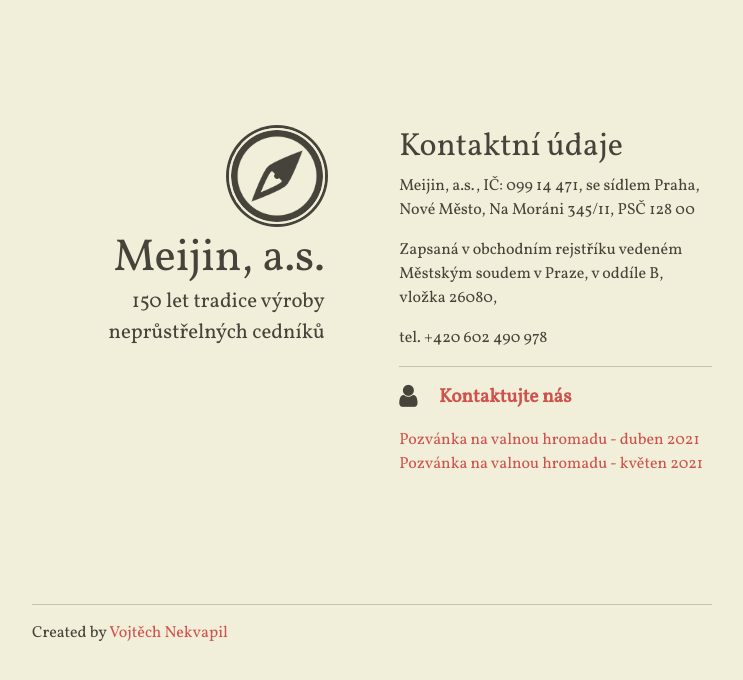
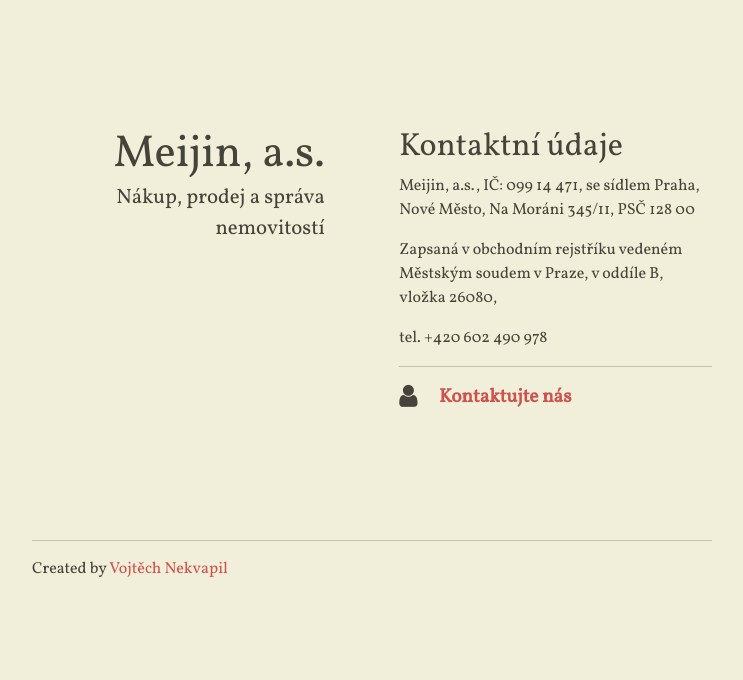
Before and after one commit to xnekv03/Meijin, a Jekyll site: the page built from index.html, in a window 1280 px wide. Shown: the top 680 px of the page, without its empty margins (268-1011 px from the left). Built offline with Jekyll 4.4.1, drawn with Linux system fonts in a browser that asks for light colours; nearby versions of some CDN libraries.

Commit message:
odstraneni loga uprava sloganu

```diff
--- a/_config.yml
+++ b/_config.yml
@@ -4,14 +4,14 @@ company: Meijin, a.s.
 email: gerner@moyo.cz
 name: Jan Gerner
 description: >- # this means to ignore newlines until "baseurl:"
-  150 let tradice výroby neprůstřelných cedníků
+  Nákup, prodej a správa nemovitostí
 baseurl: "" # the subpath of your site, e.g. /blog
 url: "https://meijin.cz" # the base hostname & protocol for your site, e.g. http://example.com
 
 # compass configuration
 compass:
   # an avatar or logo (optional)
-  logo: "/images/compass.png"
+#  logo: "/images/compass.png"
   # author will appear under the avatar (optional)
   author: "Vojtěch Nekvapil"
   # tagline will appear under the title (optional)
```
Also changed, not shown: _posts/2020-09-14-my-new-site - Copy.md (deleted, +0 -16 lines), _posts/2020-09-14-my-new-site.md (+1 -0 lines).
